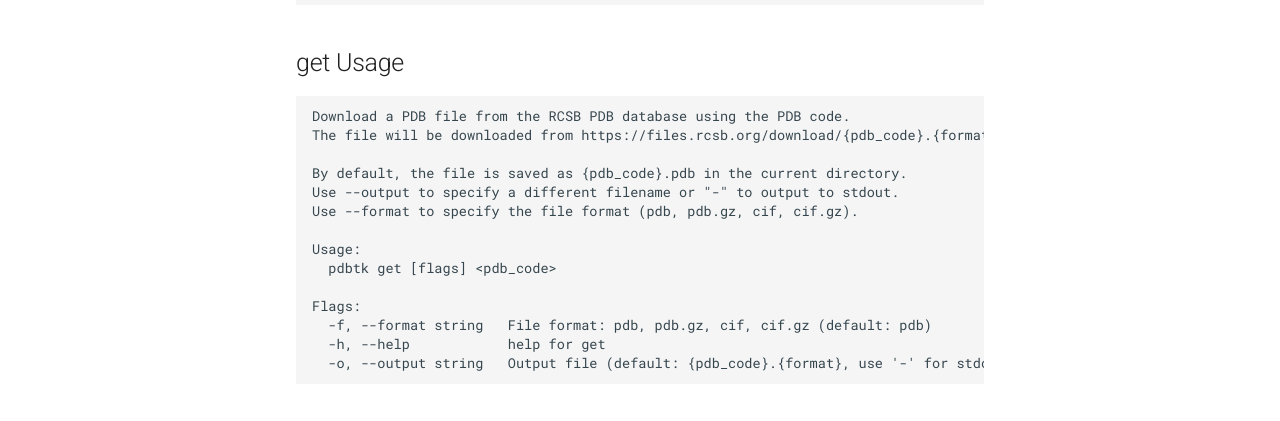
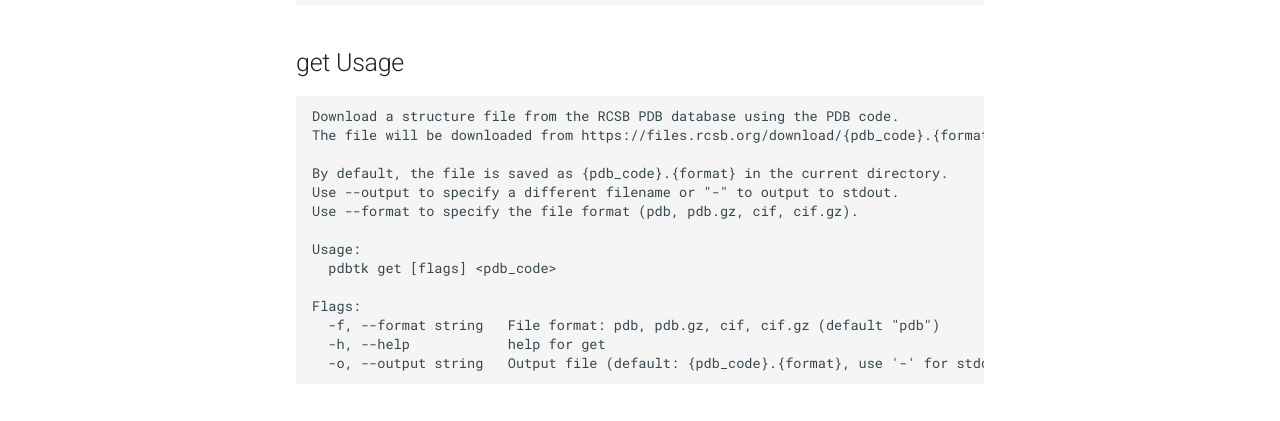
Before and after one commit to pansapiens/pdbtk, an MkDocs documentation site: the page built from doc/docs/usage.md, in a window 1280 px wide and 1400 px high, scrolled down 1423 px. Shown: the part 779-1200 px from the top of the window. Built offline with MkDocs 1.6.1 and Material for MkDocs 9.7.7, drawn with Linux system fonts in a browser that asks for light colours; comment, search, counter and statistics services are not loaded; some of the changed text lies outside the part shown.

Commit message:
Correct help text and regenerate the usage docs from it
get --help claimed the default output filename was {pdb_code}.pdb, but
the code builds {pdb_code}.{format}, so `get --format cif 1A02` writes
1A02.cif. Fixed in both the flag and long descriptions.

The --force-lossy-pdb description listed ">99999 atoms" as a loss
condition. It is not: those serials are encoded as hybrid-36 and read
back exactly. Replaced with the out-of-range coordinate case that the
previous commit added.

Also note that --chains defaults to all chains, and regenerate every
command block in doc/docs/usage.md verbatim from --help, so the
documented flag lists match the binary's ordering and wording.

````diff
--- a/doc/docs/usage.md
+++ b/doc/docs/usage.md
@@ -99,10 +99,10 @@ Use "pdbtk [command] --help" for more information about a command.
 ## get Usage
 
 ```text
-Download a PDB file from the RCSB PDB database using the PDB code.
+Download a structure file from the RCSB PDB database using the PDB code.
 The file will be downloaded from https://files.rcsb.org/download/{pdb_code}.{format}
 
-By default, the file is saved as {pdb_code}.pdb in the current directory.
+By default, the file is saved as {pdb_code}.{format} in the current directory.
 Use --output to specify a different filename or "-" to output to stdout.
 Use --format to specify the file format (pdb, pdb.gz, cif, cif.gz).
 
@@ -110,7 +110,7 @@ Usage:
   pdbtk get [flags] <pdb_code>
 
 Flags:
-  -f, --format string   File format: pdb, pdb.gz, cif, cif.gz (default: pdb)
+  -f, --format string   File format: pdb, pdb.gz, cif, cif.gz (default "pdb")
   -h, --help            help for get
   -o, --output string   Output file (default: {pdb_code}.{format}, use '-' for stdout)
 ```
````
Also changed, not shown: other parts of doc/docs/usage.md (+23 -23 lines), CHANGELOG.md, 3 other files.
